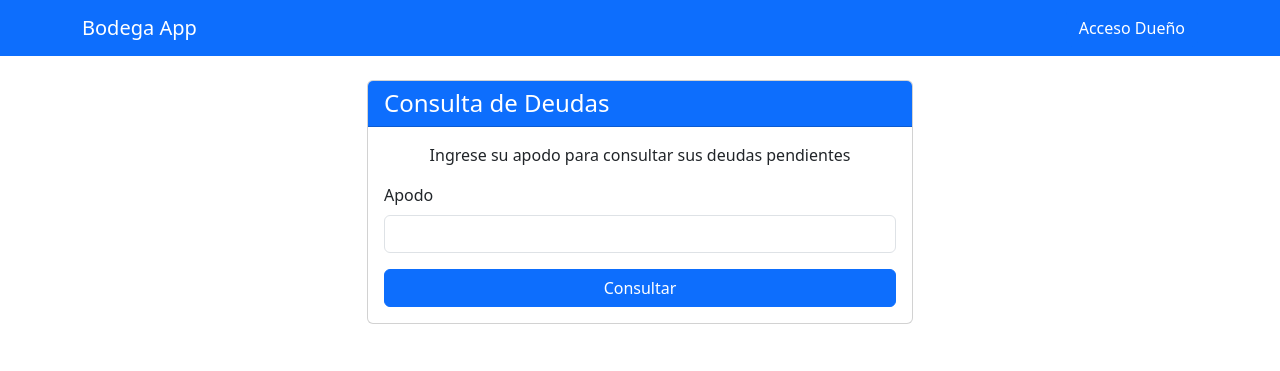
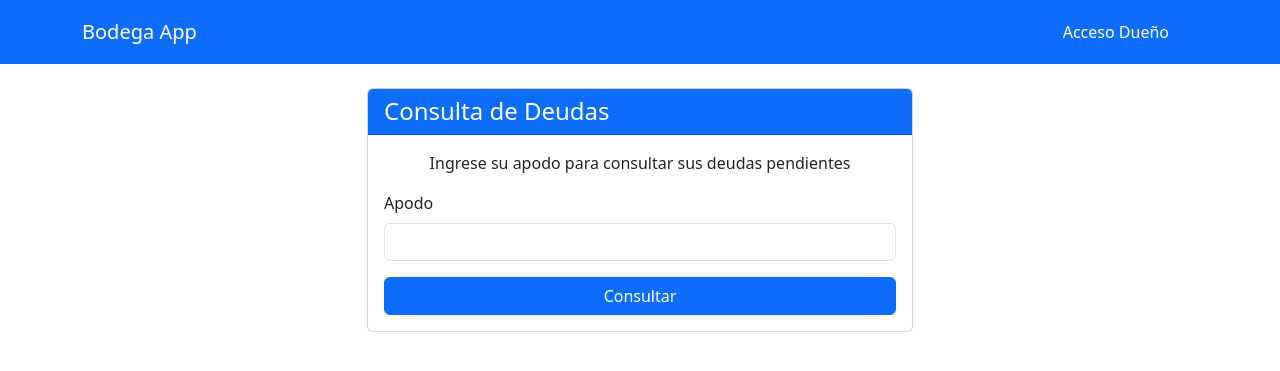
Before and after one commit to gacreaciones/bodega, a Flask app: page / in a window 1280 px wide. Shown: the top 371 px of the page. Run offline with Flask 3, Linux system fonts and the light colour scheme.

Commit message:
Update base.html

```diff
--- a/templates/base.html
+++ b/templates/base.html
@@ -21,7 +21,7 @@
                         <a class="nav-link" href="{{ url_for('logout') }}">Cerrar Sesión</a>
                     </li>
                     {% else %}
-                    <li class="nav-item">
+                    <li class="navbar-brand">
                         <a class="btn btn-primary" href="{{ url_for('login') }}">Acceso Dueño</a>
                     </li>
                     {% endif %}
```
